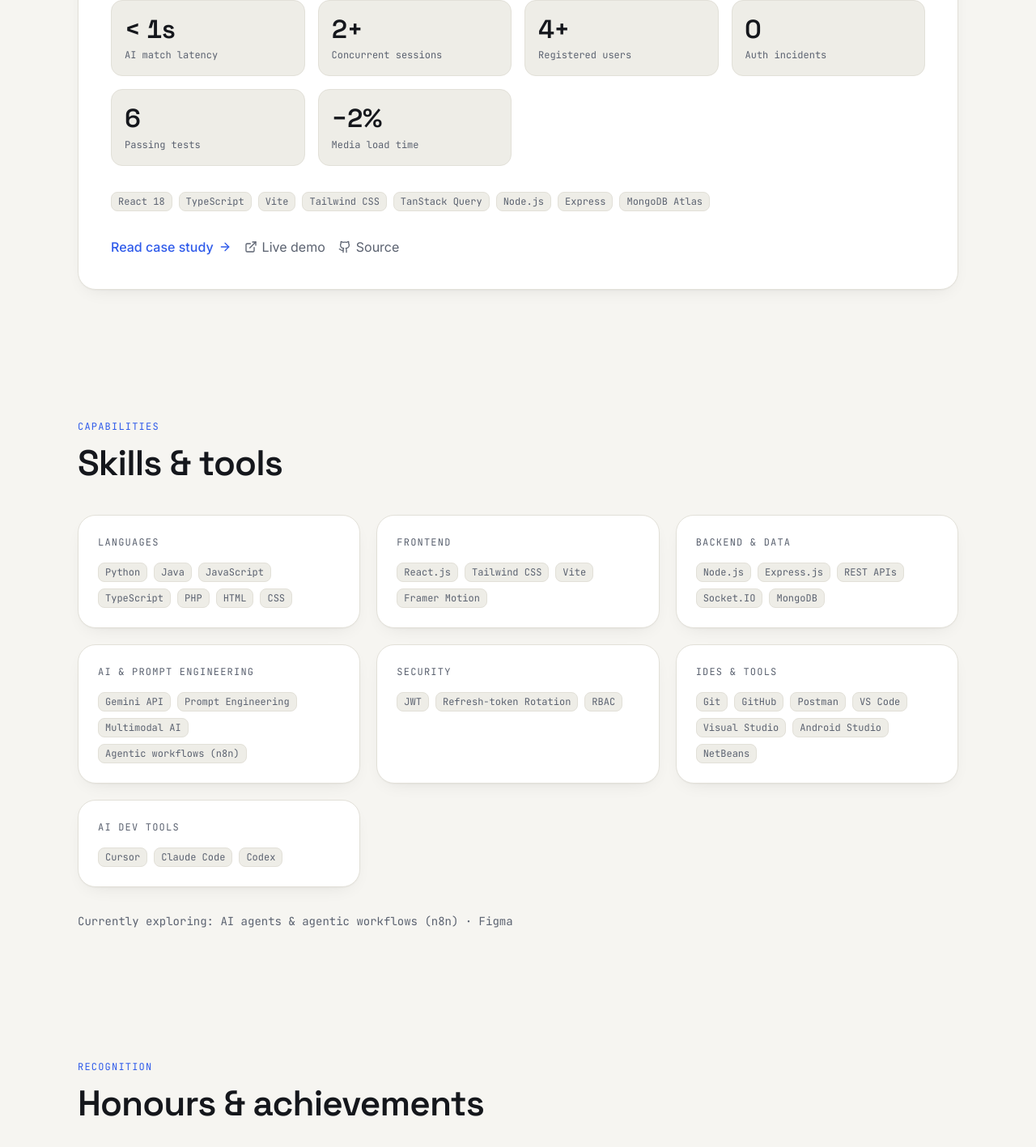
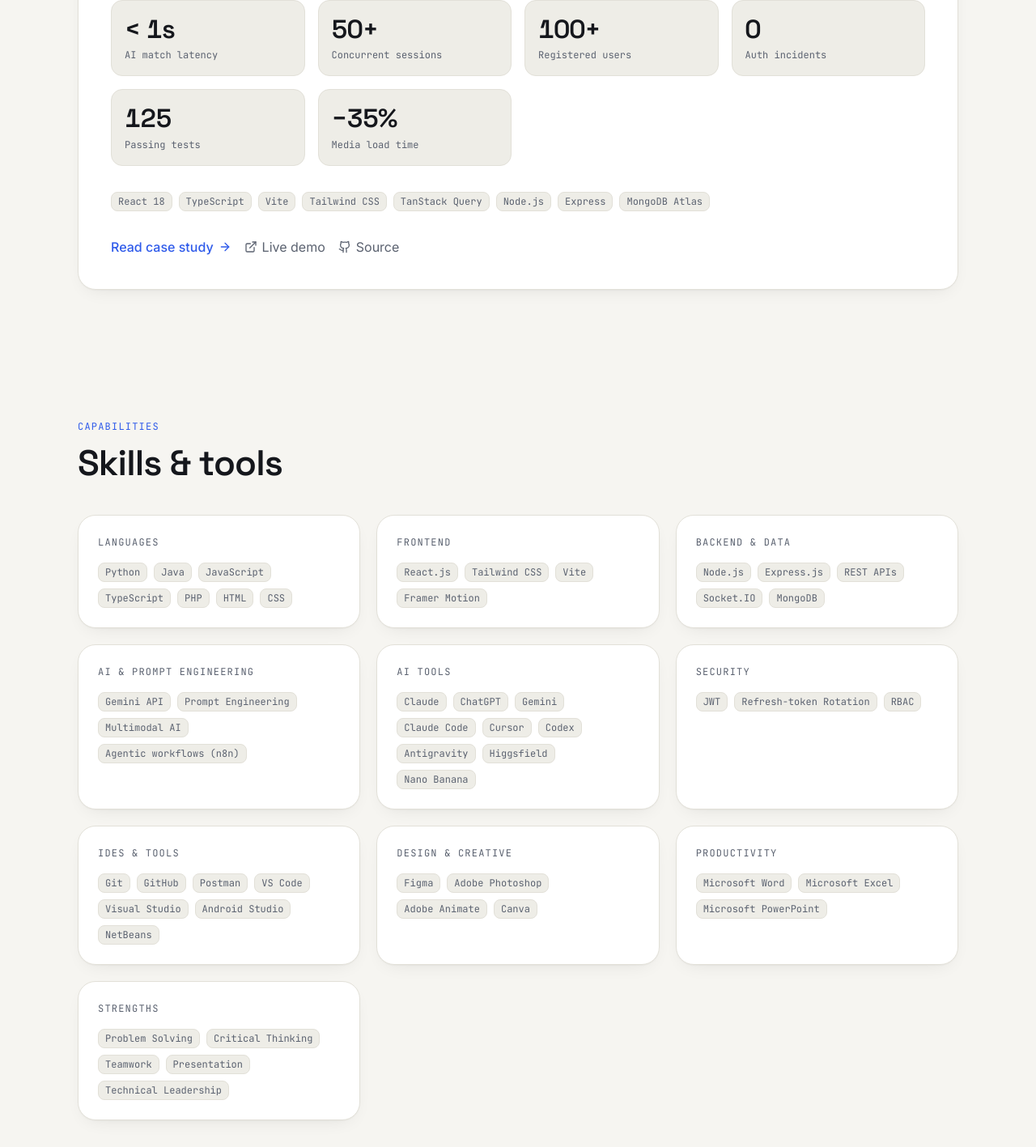
Before and after one commit to rworldx/rashidalghafri-portfolio, a Next.js app: page /en in a window 1280 px wide. Shown: the part 1060-2477 px from the top of the page at 81% size. Built offline with nearby package versions, Linux system fonts and the light colour scheme; no server answers.

Commit message:
Update page components, skills layout, and text animations

```diff
--- a/content/about.ts
+++ b/content/about.ts
@@ -26,7 +26,7 @@ export const aboutStory: { en: string[]; ar: string[] } = {
 /** "Beyond the code" — small, tasteful interest grid. */
 export const interests: Interest[] = [
   { icon: 'Film', label: { en: 'Marvel Cinematic Universe — lifelong fan', ar: 'عالم مارفل السينمائي — مُعجب منذ الصغر' } },
-  { icon: 'Headphones', label: { en: 'English music, almost always in my headphones', ar: 'الموسيقى الإنجليزية، نادرًا ما تفارق سماعاتي' } },
+  { icon: 'Headphones', label: { en: 'Dark, cinematic alt-pop — Lana Del Rey & The Weeknd on repeat', ar: 'بوب بديل سينمائي وكئيب — لانا ديل ري و ذا ويكند على الإعادة' } },
   { icon: 'Clapperboard', label: { en: 'Films, series & anime', ar: 'الأفلام والمسلسلات والأنمي' } },
   { icon: 'ChefHat', label: { en: 'Italian food — pasta above all', ar: 'المطبخ الإيطالي — والباستا قبل كل شيء' } },
   { icon: 'Languages', label: { en: 'English is my favourite subject', ar: 'الإنجليزية مادتي المفضلة' } },
--- a/content/projects.ts
+++ b/content/projects.ts
@@ -76,6 +76,7 @@ export const projects: Project[] = [
     links: [
       { label: 'Live demo', href: 'https://studynest.dev', external: true },
       { label: 'Source', href: 'https://github.com/rworldx/StudyNest-Source', external: true },
+      { label: 'Instagram · @studynest.om', href: 'https://instagram.com/studynest.om', external: true },
     ],
   },
 ];
--- a/content/site.ts
+++ b/content/site.ts
@@ -22,6 +22,7 @@ export const site: SiteContent = {
     ar: 'عُمان',
   },
   email: 'rr.abadi44@gmail.com',
+  phone: '+968 9484 6461',
   cvPath: '/resume/Rashid_Al_Ghafri_CV.pdf',
   socials,
 };
--- a/content/skills.ts
+++ b/content/skills.ts
@@ -23,6 +23,21 @@ export const skills: SkillGroup[] = [
     items: ['Gemini API', 'Prompt Engineering', 'Multimodal AI', 'Agentic workflows (n8n)'],
   },
   {
+    id: 'ai-tools',
+    label: { en: 'AI Tools', ar: 'أدوات الذكاء الاصطناعي' },
+    items: [
+      'Claude',
+      'ChatGPT',
+      'Gemini',
+      'Claude Code',
+      'Cursor',
+      'Codex',
+      'Antigravity',
+      'Higgsfield',
+      'Nano Banana',
+    ],
+  },
+  {
     id: 'security',
     label: { en: 'Security', ar: 'الأمن' },
     items: ['JWT', 'Refresh-token Rotation', 'RBAC'],
@@ -33,14 +48,30 @@ export const skills: SkillGroup[] = [
     items: ['Git', 'GitHub', 'Postman', 'VS Code', 'Visual Studio', 'Android Studio', 'NetBeans'],
   },
   {
-    id: 'ai-dev-tools',
-    label: { en: 'AI Dev Tools', ar: 'أدوات التطوير بالذكاء الاصطناعي' },
-    items: ['Cursor', 'Claude Code', 'Codex'],
+    id: 'design',
+    label: { en: 'Design & Creative', ar: 'التصميم والإبداع' },
+    items: ['Figma', 'Adobe Photoshop', 'Adobe Animate', 'Canva'],
+  },
+  {
+    id: 'productivity',
+    label: { en: 'Productivity', ar: 'الإنتاجية' },
+    items: ['Microsoft Word', 'Microsoft Excel', 'Microsoft PowerPoint'],
+  },
+  {
+    id: 'strengths',
+    label: { en: 'Strengths', ar: 'نقاط القوة' },
+    items: [
+      'Problem Solving',
+      'Critical Thinking',
+      'Teamwork',
+      'Presentation',
+      'Technical Leadership',
+    ],
   },
 ];
 
 /** Sub-note for the Skills section footer. */
 export const exploring = {
-  en: 'Currently exploring: AI agents & agentic workflows (n8n) · Figma',
-  ar: 'أستكشف حاليًا: وكلاء الذكاء الاصطناعي وسير العمل الوكيلي (n8n) · فيغما',
+  en: 'Currently exploring: AI agents, agentic workflows & automation (n8n) · deepening design in Figma',
+  ar: 'أستكشف حاليًا: وكلاء الذكاء الاصطناعي وسير العمل الوكيلي والأتمتة (n8n) · وتعميق التصميم في فيغما',
 };
--- a/content/socials.ts
+++ b/content/socials.ts
@@ -16,8 +16,8 @@ export const socials: SocialLink[] = [
   },
   {
     id: 'instagram',
-    label: 'StudyNest',
-    href: 'https://instagram.com/studynest.om',
+    label: 'Instagram',
+    href: 'https://instagram.com/rsuniv',
     external: true,
   },
   {
--- a/messages/ar.json
+++ b/messages/ar.json
@@ -101,6 +101,7 @@
     "title": "لنبنِ شيئًا معًا",
     "subtitle": "توظيف أو تعاون أو سؤال عن عملي — أقرأ كل رسالة.",
     "emailLabel": "البريد الإلكتروني",
+    "phoneLabel": "الهاتف",
     "copy": "نسخ",
     "copied": "تم النسخ",
     "form": {
--- a/messages/en.json
+++ b/messages/en.json
@@ -101,6 +101,7 @@
     "title": "Let's build something",
     "subtitle": "Recruiting, collaboration, or a question about my work — I read every message.",
     "emailLabel": "Email",
+    "phoneLabel": "Phone",
     "copy": "Copy",
     "copied": "Copied",
     "form": {
--- a/src/app/[locale]/projects/[slug]/page.tsx
+++ b/src/app/[locale]/projects/[slug]/page.tsx
@@ -139,6 +139,28 @@ export default async function CaseStudyPage({
                 ))}
               </div>
             </div>
+
+            {project.links && project.links.length > 0 && (
+              <div>
+                <h2 className="font-mono text-xs uppercase tracking-widest text-text-muted">
+                  {t('links')}
+                </h2>
+                <ul className="mt-3 space-y-2">
+                  {project.links.map((link) => (
+                    <li key={link.href}>
+                      <a
+                        href={link.href}
+                        target={link.external ? '_blank' : undefined}
+                        rel={link.external ? 'noopener noreferrer' : undefined}
+                        className="inline-flex items-center gap-1.5 text-text-muted hover:text-accent"
+                      >
+                        {link.label}
+                      </a>
+                    </li>
+                  ))}
+                </ul>
+              </div>
+            )}
           </aside>
         </div>
       </Container>
--- a/src/components/motion/AnimatedCounter.tsx
+++ b/src/components/motion/AnimatedCounter.tsx
@@ -5,46 +5,53 @@ import { useInView } from 'framer-motion';
 import { useReducedMotion } from '@/hooks/useReducedMotion';
 
 interface AnimatedCounterProps {
-  /** Full display value, e.g. "100+", "86.3%", "125". */
+  /** Full display value, e.g. "100+", "86.3%", "< 1s", "−35%". */
   value: string;
   durationMs?: number;
 }
 
 /**
  * Counts up the numeric portion of `value` on first view, preserving any
- * prefix/suffix (+, %, etc.). Reduced motion → shows the final value instantly.
+ * prefix/suffix (<, +, %, −, s …). Reduced motion → shows the final value.
+ *
+ * All derivation happens *inside* the effect so the dependency list is only
+ * stable values — deriving `match` in render put a fresh array in the deps and
+ * caused the effect to re-run every frame (the visible "looping" glitch).
  */
 export function AnimatedCounter({ value, durationMs = 1100 }: AnimatedCounterProps) {
   const ref = useRef<HTMLSpanElement>(null);
   const inView = useInView(ref, { once: true, amount: 0.6 });
   const reduced = useReducedMotion();
-
-  const match = value.match(/[\d.]+/);
-  const target = match ? parseFloat(match[0]) : NaN;
-  const decimals = match && match[0].includes('.') ? match[0].split('.')[1]!.length : 0;
-
-  const [display, setDisplay] = useState(() =>
-    isNaN(target) ? value : value.replace(match![0], '0'),
-  );
+  const [display, setDisplay] = useState(value);
 
   useEffect(() => {
-    if (isNaN(target)) return;
+    const match = value.match(/[\d.]+/);
+    if (!match) {
+      setDisplay(value);
+      return;
+    }
+    const numStr = match[0];
+    const target = parseFloat(numStr);
+    const decimals = numStr.includes('.') ? numStr.split('.')[1]!.length : 0;
+
+    // Not animating → show the final value immediately.
     if (!inView || reduced) {
       setDisplay(value);
       return;
     }
+
     let raf = 0;
     const start = performance.now();
+    setDisplay(value.replace(numStr, (0).toFixed(decimals)));
     const tick = (now: number) => {
       const t = Math.min((now - start) / durationMs, 1);
       const eased = 1 - Math.pow(1 - t, 3);
-      const current = (target * eased).toFixed(decimals);
-      setDisplay(value.replace(match![0], current));
+      setDisplay(value.replace(numStr, (target * eased).toFixed(decimals)));
       if (t < 1) raf = requestAnimationFrame(tick);
     };
     raf = requestAnimationFrame(tick);
     return () => cancelAnimationFrame(raf);
-  }, [inView, reduced, target, decimals, durationMs, value, match]);
+  }, [value, inView, reduced, durationMs]);
 
   return (
     <span ref={ref} className="tabular-nums">
--- a/src/components/sections/ContactSection.tsx
+++ b/src/components/sections/ContactSection.tsx
@@ -39,6 +39,21 @@ export function ContactSection() {
               </div>
             </div>
 
+            <div>
+              <p className="font-mono text-xs uppercase tracking-wide text-text-muted">
+                {t('phoneLabel')}
+              </p>
+              <div className="mt-2 flex flex-wrap items-center gap-3">
+                <a
+                  href={`tel:${site.phone.replace(/\s/g, '')}`}
+                  className="force-ltr text-lg text-text hover:text-accent"
+                >
+                  {site.phone}
+                </a>
+                <CopyButton value={site.phone} copyLabel={t('copy')} copiedLabel={t('copied')} />
+              </div>
+            </div>
+
             <div className="flex items-center gap-2">
               {site.socials
                 .filter((s) => s.id !== 'email')
--- a/src/types/site.ts
+++ b/src/types/site.ts
@@ -14,6 +14,8 @@ export interface SiteContent {
   status: Localized;
   location: Localized;
   email: string;
+  /** International format, e.g. "+968 9484 6461". */
+  phone: string;
   /** Path to the downloadable CV under /public. */
   cvPath: string;
   socials: SocialLink[];
```
